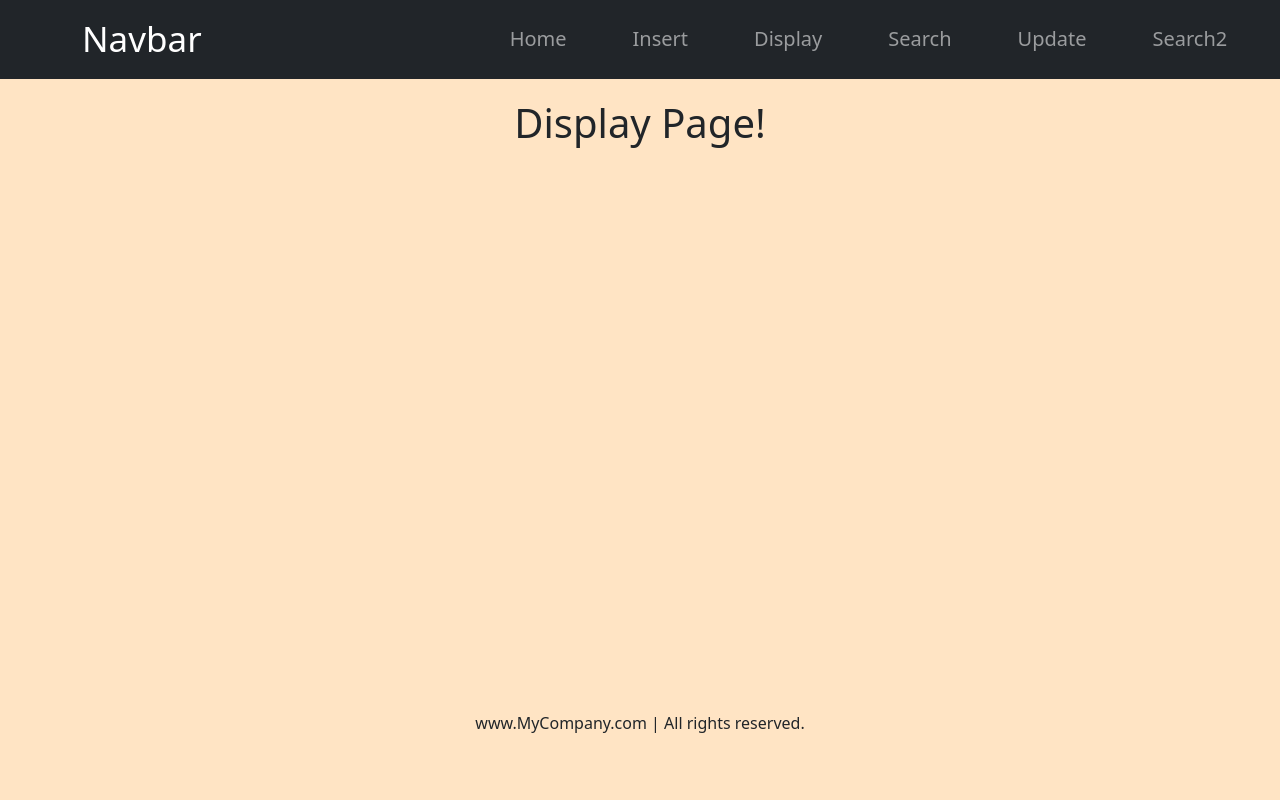
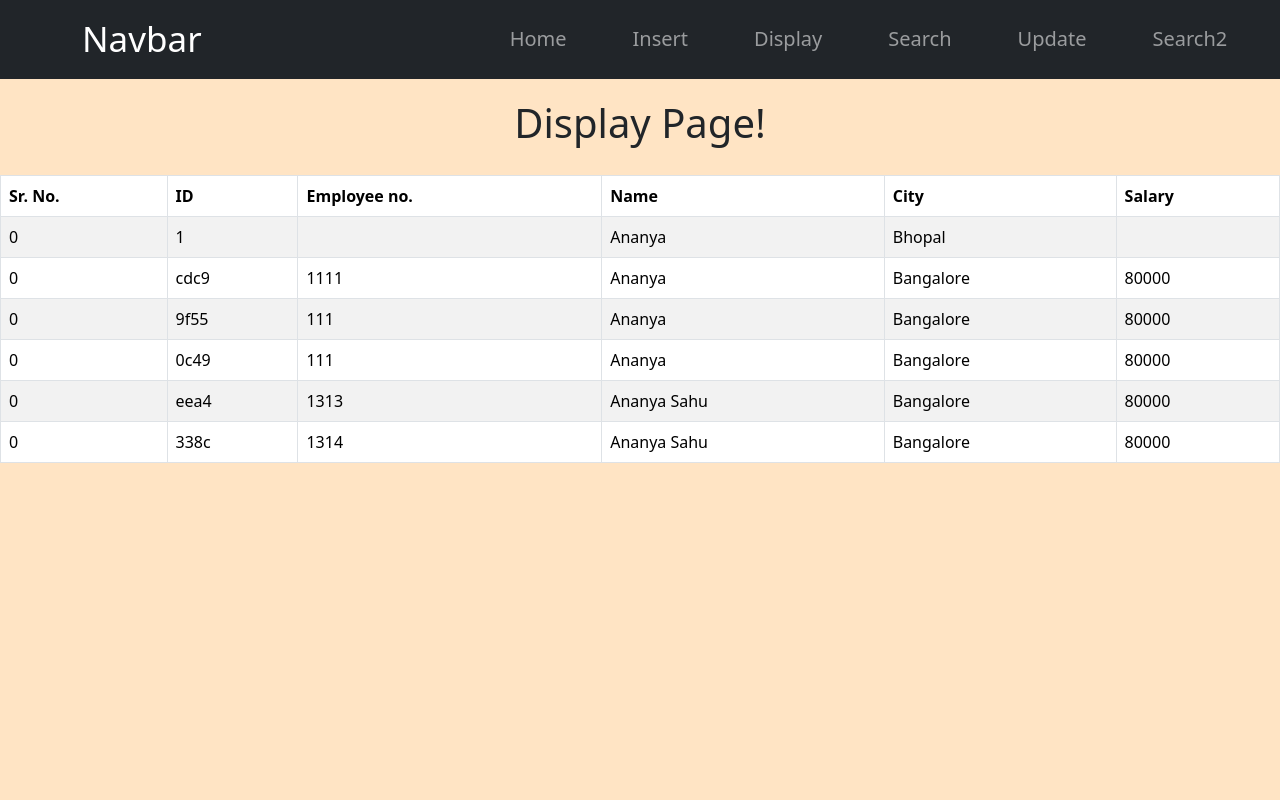
Before and after one commit to Ananya737/CRUD-in-React-, a React (Vite) app in the folder MyApp/: page /display in a window 1280 px wide. Shown: the top 800 px of the page. Built offline with nearby package versions, Linux system fonts and the light colour scheme; data requests are answered from the project's data file.

Commit message:
Display done

```diff
--- a/MyApp/src/Pages/Display.jsx
+++ b/MyApp/src/Pages/Display.jsx
@@ -1,5 +1,7 @@
 import axios from "axios";
 import { useEffect, useState } from "react";
+import Table from 'react-bootstrap/Table';
+
 
 
 
@@ -10,16 +12,50 @@ const Display=()=>{
         let api='http://localhost:3000/Students';
         let res=await axios.get(api);
         console.log(res.data);
-
-
+        setMyData(res.data);
     }
     useEffect(()=>{
         display();
     },[])
 
+    let ans=myData.map((key)=>{
+        let srno=0;
+        return(
+            <>
+            <tr>
+                <td>{srno++}</td>
+                <td>{key.id}</td>
+                <td>{key.empno}</td>
+                <td>{key.name}</td>
+                <td>{key.city}</td>
+                <td>{key.salary}</td>
+            </tr>
+            </>
+        )
+    })
+
     return(
         <>
         <h1 style={{display:"flex",justifyContent:"center",backgroundColor:"bisque",padding:"20px"}}>Display Page!</h1>
+
+        <Table striped bordered hover>
+      <thead>
+        <tr>
+          <th>Sr. No.</th>
+          <th>ID</th>
+          <th>Employee no.</th>
+          <th>Name</th>
+          <th>City</th>
+          <th>Salary</th>
+        </tr>
+
+      </thead>
+      <tbody>
+      {ans}
+      </tbody>
+
+    </Table>
+
 
 
 
```
